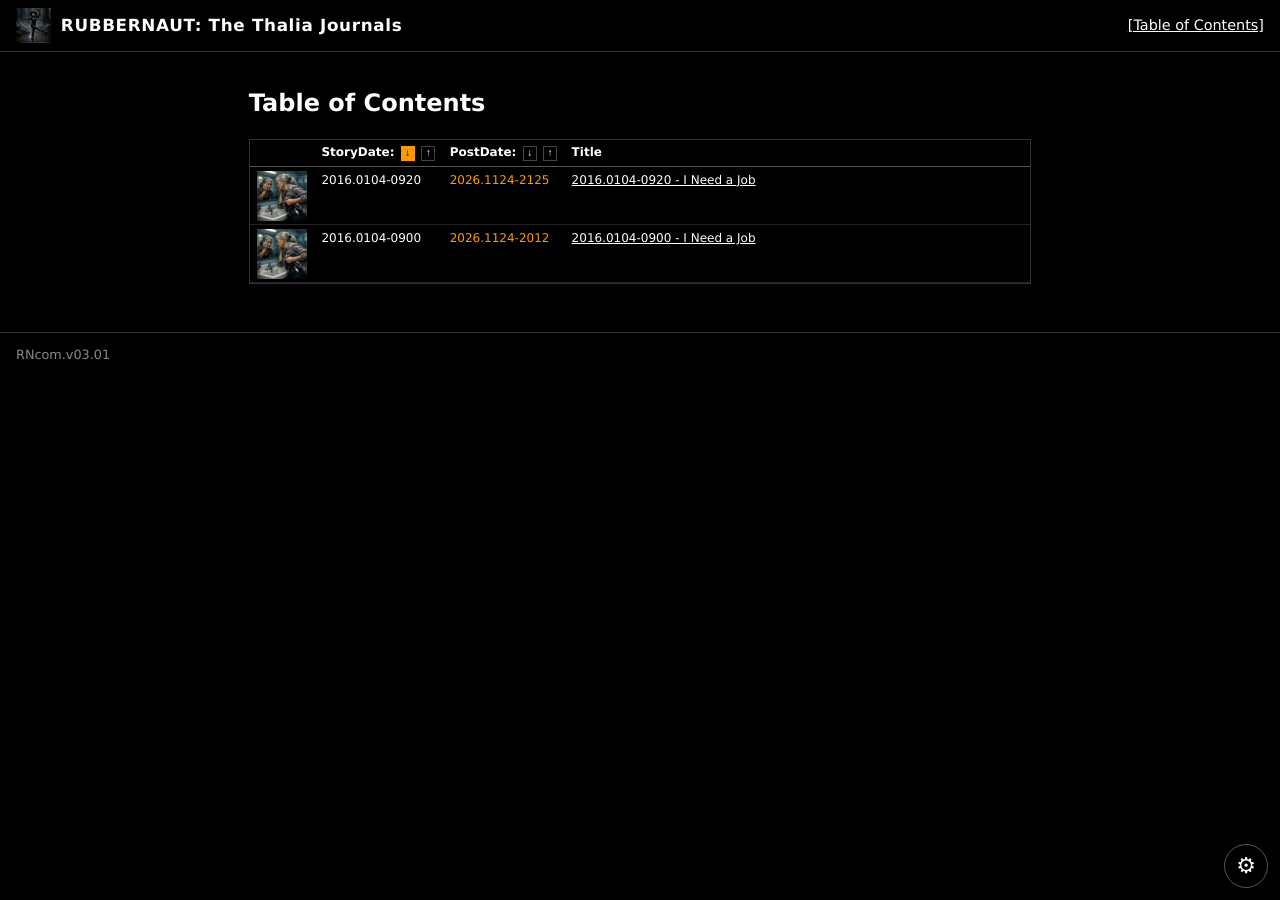
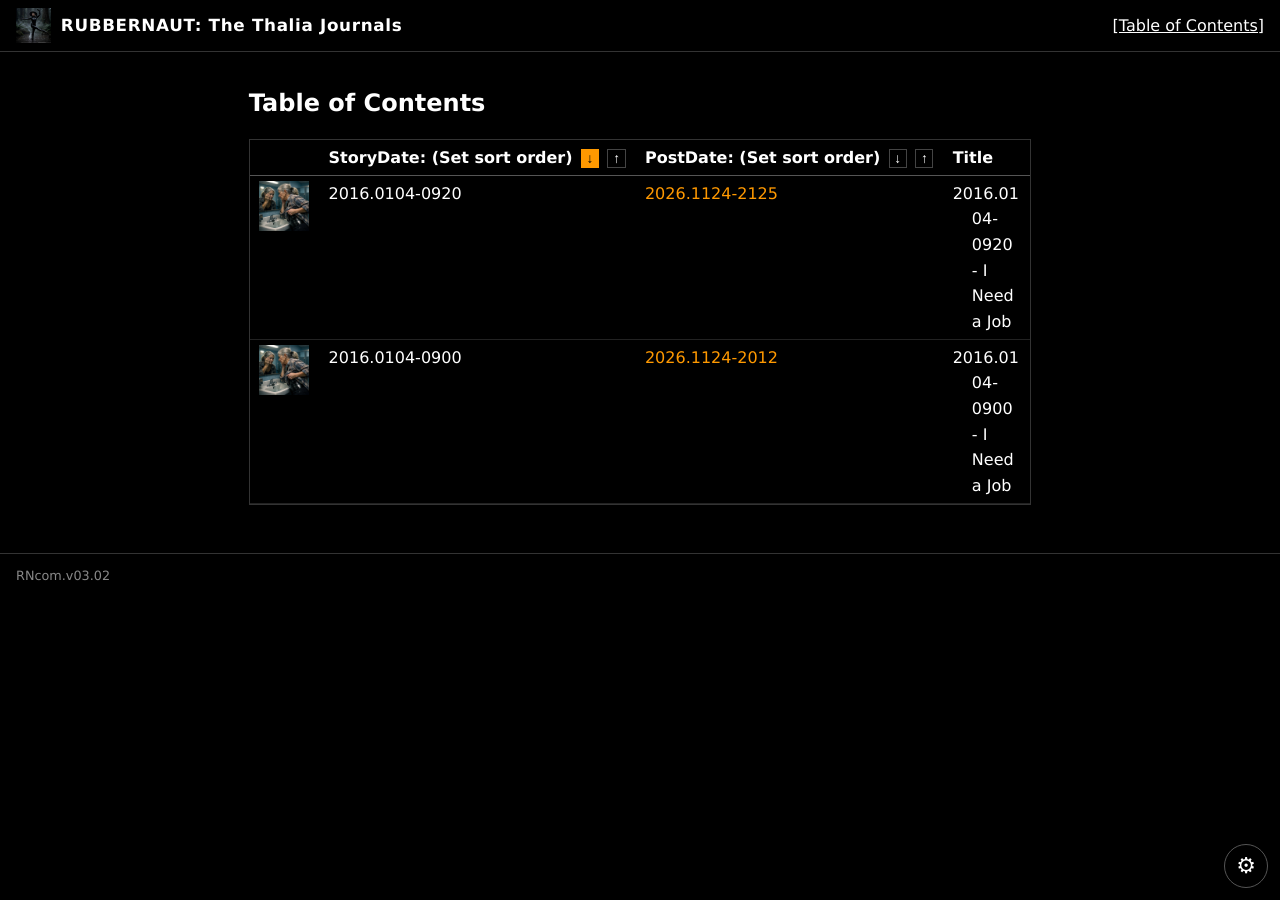
Before and after one commit to AtaraxiA22/RubberNaut, a Jekyll site: the page built from toc.md, in a window 1280 px wide. Built offline with Jekyll 4.4.1, drawn with Linux system fonts in a browser that asks for light colours; a style sheet for code colours, icons or effects is not loaded.

Commit message:
RNcom v03.02: clickable TOC thumbs, no-underline TOC links, 12pt TOC/header sizes, '(Set sort order)' headers, fixed pager (storydate match, literal arrows, keyboard ←/→), Settings: content width + reset-to-defaults
Pager fix: compare p.storydate == page.storydate (url comparison unreliable
across baseurl); arrows are literal text; ArrowLeft/ArrowRight navigate.

Co-authored-by: AtaraxiA22 <AtaraxiA22@users.noreply.github.com>

```diff
--- a/_config.yml
+++ b/_config.yml
@@ -1,7 +1,7 @@
 title: "RUBBERNAUT: The Thalia Journals"
 description: "An Epistolary Tale of Deep Rubber Fetishism in the Winter of Life"
 author: AtaraxiA
-rncom_version: "v03.01"
+rncom_version: "v03.02"
 url: "https://rubbernaut.com"
 baseurl: "/RubberNaut"
 timezone: UTC
--- a/_layouts/default.html
+++ b/_layouts/default.html
@@ -42,16 +42,22 @@
     <button type="button" data-set="font" data-val="default">Standard</button>
     <button type="button" data-set="font" data-val="dyslexic">OpenDyslexic</button>
   </p>
+  <p>Content width:
+    <button type="button" data-set="width" data-val="narrow">Narrow</button>
+    <button type="button" data-set="width" data-val="standard">Standard</button>
+    <button type="button" data-set="width" data-val="wide">Wide</button>
+  </p>
   <p>Paging:
     <button type="button" data-set="pager" data-val="on">Prev/Next</button>
     <button type="button" data-set="pager" data-val="off">Scroll only</button>
   </p>
+  <p><button type="button" id="settings-reset">Reset all to defaults</button></p>
 </div>
 <script>
 (function () {
   // Settings live in localStorage (client-side only, no server needed).
-  var KEYS = { theme: "rncom_theme", fs: "rncom_fs", cols: "rncom_cols", font: "rncom_font", pager: "rncom_pager" };
-  var DEFAULTS = { theme: "dark", fs: "normal", cols: "1", font: "default", pager: "on" };
+  var KEYS = { theme: "rncom_theme", fs: "rncom_fs", cols: "rncom_cols", font: "rncom_font", pager: "rncom_pager", width: "rncom_width" };
+  var DEFAULTS = { theme: "dark", fs: "normal", cols: "1", font: "default", pager: "on", width: "standard" };
   function get(k) {
     try { var v = localStorage.getItem(KEYS[k]); return v || DEFAULTS[k]; } catch (e) { return DEFAULTS[k]; }
   }
@@ -67,6 +73,8 @@
     b.classList.toggle("cols-2", get("cols") === "2");
     b.classList.toggle("font-dyslexic", get("font") === "dyslexic");
     b.classList.toggle("pager-off", get("pager") === "off");
+    b.classList.toggle("width-narrow", get("width") === "narrow");
+    b.classList.toggle("width-wide", get("width") === "wide");
     var btns = document.querySelectorAll("#settings-panel button");
     for (var i = 0; i < btns.length; i++) {
       var k = btns[i].getAttribute("data-set"), v = btns[i].getAttribute("data-val");
@@ -77,10 +85,19 @@
   var panel = document.getElementById("settings-panel");
   if (btn && panel) {
     btn.addEventListener("click", function () { panel.hidden = !panel.hidden; });
-    var btns = panel.querySelectorAll("button");
+    var btns = panel.querySelectorAll("button[data-set]");
     for (var i = 0; i < btns.length; i++) {
       btns[i].addEventListener("click", function () {
         set(this.getAttribute("data-set"), this.getAttribute("data-val"));
+      });
+    }
+    var reset = document.getElementById("settings-reset");
+    if (reset) {
+      reset.addEventListener("click", function () {
+        for (var k in KEYS) {
+          try { localStorage.removeItem(KEYS[k]); } catch (e) {}
+        }
+        apply();
       });
     }
   }
--- a/assets/css/style.css
+++ b/assets/css/style.css
@@ -155,7 +155,7 @@ a:hover {
 
 .banner-toc {
   margin-left: auto;
-  font-size: 0.9em;
+  font-size: 12pt;
   white-space: nowrap;
 }
 
@@ -239,7 +239,16 @@ h1 {
 table.toc {
   width: 100%;
   border-collapse: collapse;
-  font-size: 12px; /* TOC font size */
+  font-size: 12pt; /* TOC listing font size */
+}
+
+/* TOC links: no underlining (underline on hover) */
+table.toc a {
+  text-decoration: none;
+}
+
+table.toc a:hover {
+  text-decoration: underline;
 }
 
 table.toc th,
@@ -370,18 +379,22 @@ article.post .body img {
   height: auto;
 }
 
+/* Content width (Settings) — readability research puts the ideal line at
+   ~50–75 characters, so Standard = 80ch, Narrow = 60ch, Wide = 100ch */
+body.width-narrow main.page,
+body.width-narrow article.post {
+  max-width: 60ch;
+}
+
+body.width-wide main.page,
+body.width-wide article.post {
+  max-width: 100ch;
+}
+
 /* Pager (prev/next story) */
 .pager {
   margin: 1.2em 0;
   font-size: 0.95em;
-}
-
-.pager .prev::before {
-  content: "← ";
-}
-
-.pager .next::after {
-  content: " →";
 }
 
 body.pager-off .pager {
--- a/toc.md
+++ b/toc.md
@@ -10,11 +10,11 @@ permalink: /toc.html
 <thead>
 <tr>
   <th class="col-thumb"></th>
-  <th class="col-story">StoryDate:
+  <th class="col-story">StoryDate: (Set sort order)
     <button type="button" class="sortbtn" data-sort="story-desc" title="newest first">&darr;</button>
     <button type="button" class="sortbtn" data-sort="story-asc" title="oldest first">&uarr;</button>
   </th>
-  <th class="col-pub">PostDate:
+  <th class="col-pub">PostDate: (Set sort order)
     <button type="button" class="sortbtn" data-sort="pub-desc" title="newest first">&darr;</button>
     <button type="button" class="sortbtn" data-sort="pub-asc" title="oldest first">&uarr;</button>
   </th>
@@ -25,7 +25,7 @@ permalink: /toc.html
 {% assign posts = site.journal | sort: "storydate" %}
 {% for post in posts %}
 <tr data-story="{{ post.storydate }}" data-pub="{{ post.postdate }}">
-  <td class="col-thumb">{% if post.image %}<img class="toc-thumb" src="{{ post.image | relative_url }}" alt=""/>{% endif %}</td>
+  <td class="col-thumb">{% if post.image %}<a href="{{ post.url | relative_url }}" title="Open page"><img class="toc-thumb" src="{{ post.image | relative_url }}" alt="{{ post.title }}"/></a>{% endif %}</td>
   <td class="col-story">{{ post.storydate }}</td>
   <td class="col-pub">{{ post.postdate }}</td>
   <td class="col-title"><a href="{{ post.url | relative_url }}">{{ post.storydate }} - {{ post.title }}</a></td>
```
Also changed, not shown: _layouts/post.html (+13 -5 lines), README.md, preview/title-page-v03.png, preview/toc-page-v03.png.
